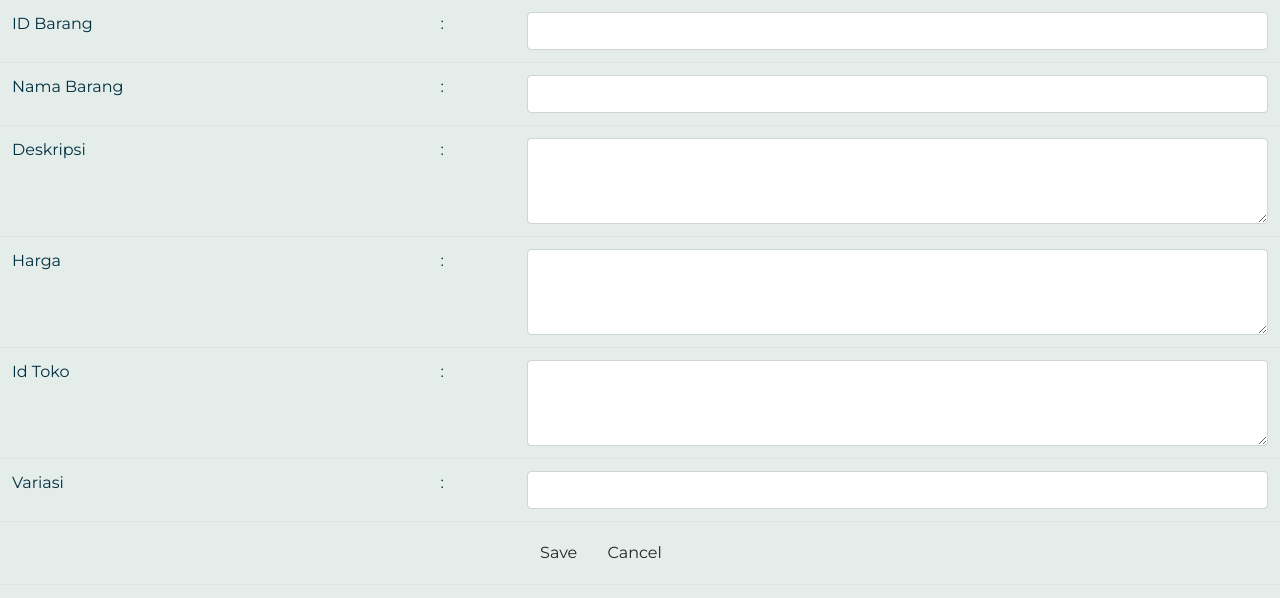
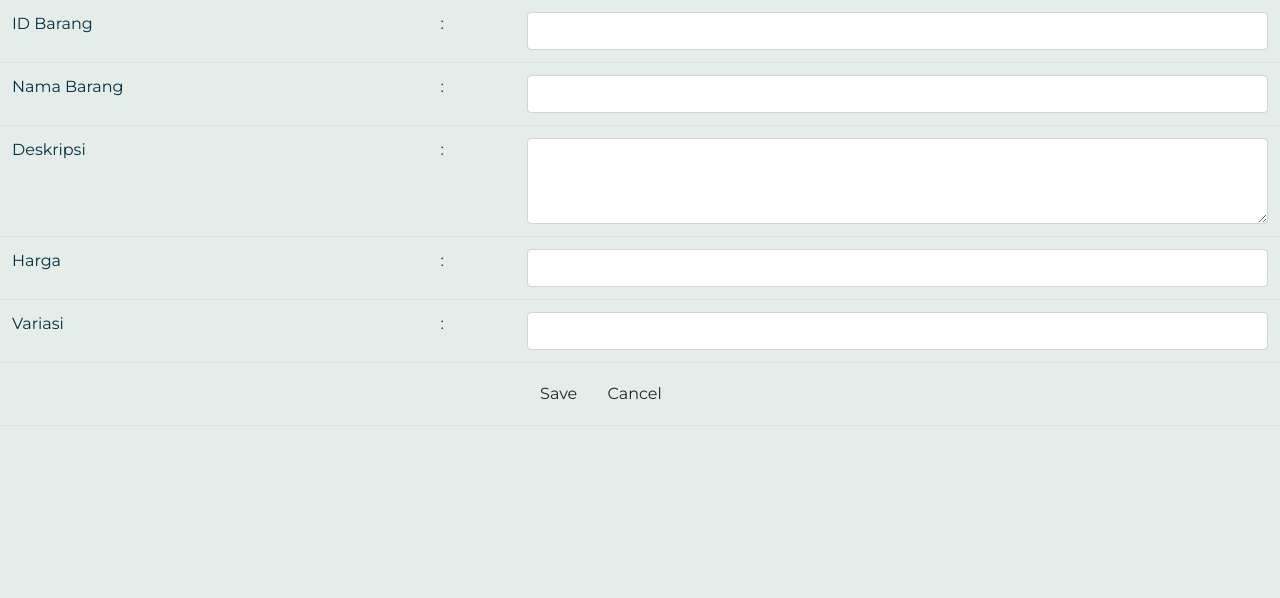
Before and after one commit to khonsa-mutmainnah/TumuGaleriBisnis, a PHP site: page /index.php?p=barang in a window 1280 px wide. Shown: the part 114-712 px from the top of the page. Run offline with PHP 8.4, Linux system fonts and the light colour scheme.

Commit message:
Membenarkan error di barang

```diff
--- a/class/class.Barang.php
+++ b/class/class.Barang.php
@@ -28,7 +28,7 @@
 
 		public function AddBarang(){
 		$sql = "INSERT INTO barang (id_barang, nama_barang, deskripsi, harga, variasi)
-		VALUES ($this->id_barang, '$this->nama_barang', '$this->deskripsi', '$this->harga', '$this->variasi')";
+		VALUES ('$this->id_barang', '$this->nama_barang', '$this->deskripsi', '$this->harga', '$this->variasi')";
 		$this->hasil = mysqli_query($this->connection, $sql);
 			if($this->hasil)
 				$this->message ='Data berhasil ditambahkan!';
--- a/pages/barang.php
+++ b/pages/barang.php
@@ -8,7 +8,7 @@
 		$objBarang->deskripsi= $_POST['deskripsi'];
 		$objBarang->harga = $_POST['harga'];
 		$objBarang->variasi = $_POST['variasi'];
-		$objBarang->id_toko = $_POST['id_toko'];
+		// $objBarang->id_toko = $_POST['id_toko'];
 
 		if (isset($_GET['id_barang'])) {
 			$objBarang->id_barang = $_GET['id_barang'];
@@ -55,17 +55,16 @@
 			<tr>
 				<td>Harga</td>
 				<td>:</td>
-				<td><textarea class="form-control" name="Harga" rows="3" cols="19"
-				value="<?php echo $objBarang->Harga; ?>"></textarea>
-				</td>
+				<td><input type="text" class="form-control" id_barang="harga" name="harga"
+				value="<?php echo $objBarang->harga; ?>"></td>
 			</tr>
-			<tr>
+			<!-- <tr>
 				<td>id toko</td>
 				<td>:</td>
 				<td><textarea class="form-control" name="id_toko" rows="3" cols="19"
-				value="<?php echo $objBarang->id_toko; ?>"></textarea>
+				value=""></textarea>
 				</td>
-			</tr>
+			</tr> -->
 			<tr>
 				<td>Variasi</td>
 				<td>:</td>
--- a/pages/baranglist.php
+++ b/pages/baranglist.php
@@ -1,4 +1,4 @@
-<div class="container lokasilist">
+<div class="container baranglist">
     <div class="text-center">
         <h1 class="judul"><strong>Barang</strong></h1>
         <a class="btn add" #id="addButton" href="index.php?p=barang">ADD</a>
```
